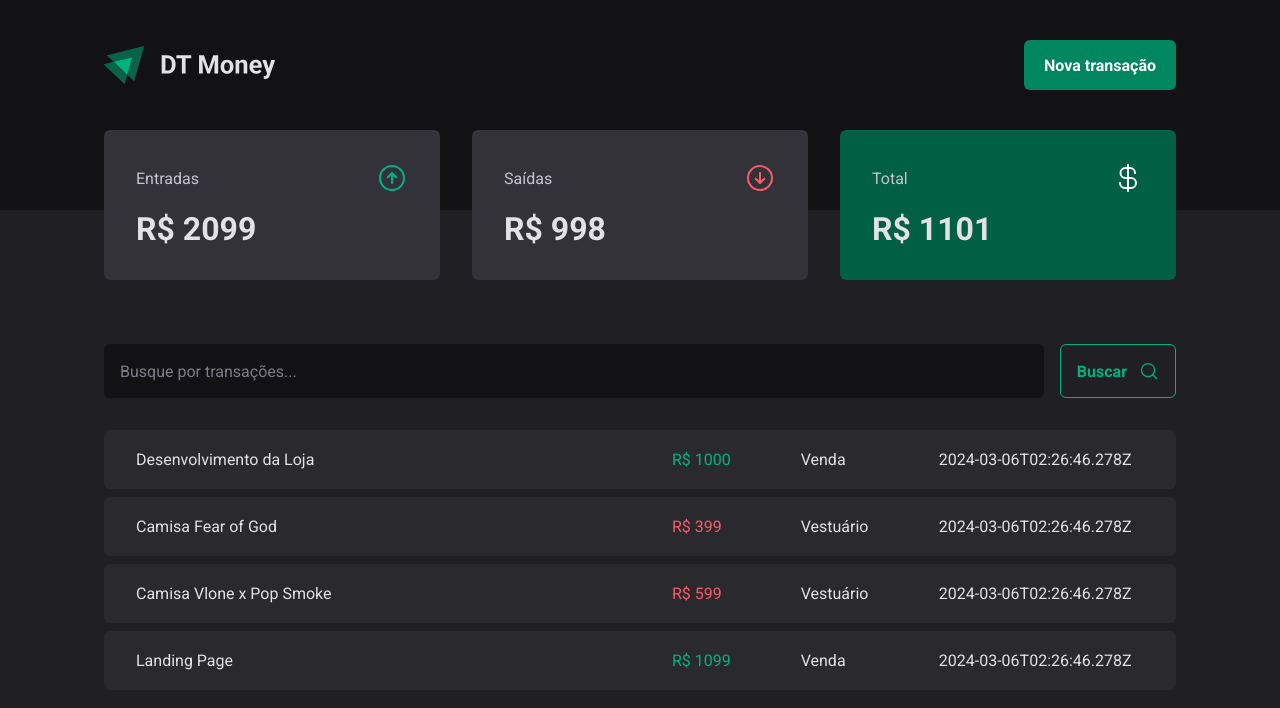
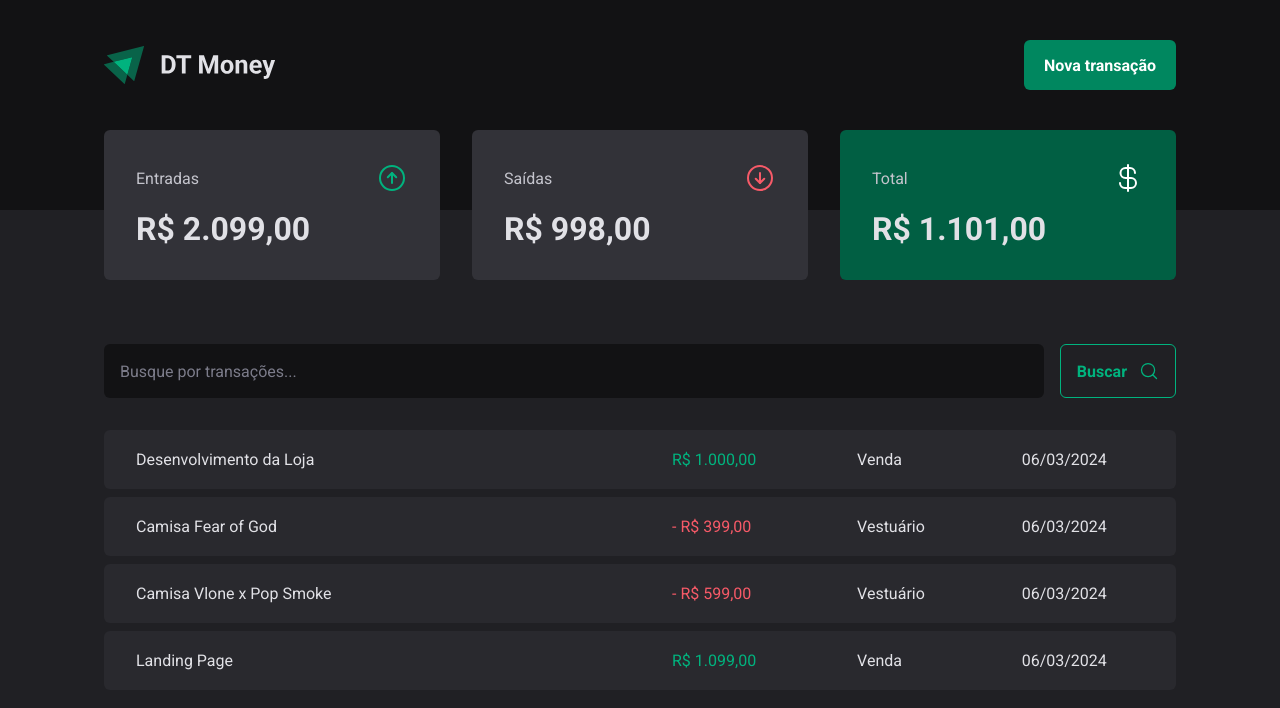
Before and after one commit to RuanCxrdoso/DT-Money, a React (Vite) app: page / in a window 1280 px wide. Shown: the top 708 px of the page. Built offline with nearby package versions, Linux system fonts and the light colour scheme; data requests are answered from the project's data file.

Commit message:
feat: Values format

```diff
--- a/src/components/Summary/index.tsx
+++ b/src/components/Summary/index.tsx
@@ -2,6 +2,7 @@
 import { SummaryCard, SummaryContainer } from "./style";
 import { useContext } from "react";
 import { TransactionContext } from "../../contexts/TransactionsContext";
+import { numberFormatter } from "../../utils/formatter";
 
 export function Summary() {
   const { transactions } = useContext(TransactionContext)
@@ -15,7 +16,7 @@
       accum.total -= transaction.price
     }
     return accum
-  }, { income: 0, outcome: 0, total: 0})
+  }, { income: 0, outcome: 0, total: 0 })
 
   return (
     <SummaryContainer>
@@ -24,21 +25,21 @@
           <span>Entradas</span>
           <ArrowCircleUp size={32} color="#00b37e" />
         </header>
-        <strong>R$ {summary.income}</strong>
+        <strong>{numberFormatter.format(summary.income)}</strong>
       </SummaryCard>
       <SummaryCard>
         <header>
           <span>Saídas</span>
           <ArrowCircleDown size={32} color="#f75a68" />
         </header>
-        <strong>R$ {summary.outcome}</strong>
+        <strong>{numberFormatter.format(summary.outcome)}</strong>
       </SummaryCard>
       <SummaryCard variant="green">
         <header>
           <span>Total</span>
           <CurrencyDollar size={32} color="#fff" />
         </header>
-        <strong>R$ {summary.total}</strong>
+        <strong>{numberFormatter.format(summary.total)}</strong>
       </SummaryCard>
     </SummaryContainer>
   )
--- a/src/pages/Transactions/index.tsx
+++ b/src/pages/Transactions/index.tsx
@@ -4,6 +4,7 @@
 import { SearchForm } from "./components/SearchForm"
 import { PriceHighlight, TransactionsContainer, TransactionsTable } from "./style"
 import { TransactionContext } from "../../contexts/TransactionsContext"
+import { dateFormatter, numberFormatter } from "../../utils/formatter"
 
 export function Transactions() {
   const { transactions } = useContext(TransactionContext)
@@ -22,10 +23,13 @@
                 <tr key={transaction.id}>
                   <td width="50%">{transaction.description}</td>
                   <td>
-                    <PriceHighlight variant={transaction.type}>R$ {transaction.price}</PriceHighlight>
+                    <PriceHighlight variant={transaction.type}>
+                      {transaction.type === 'outcome' && '- '}
+                      {numberFormatter.format(transaction.price)}
+                    </PriceHighlight>
                   </td>
                   <td>{transaction.category}</td>
-                  <td>{transaction.createdAt}</td>
+                  <td>{dateFormatter.format(new Date(transaction.createdAt))}</td>
                 </tr>
               )
             })}
--- /dev/null
+++ b/src/utils/formatter.ts
@@ -0,0 +1,5 @@
+export const dateFormatter = new Intl.DateTimeFormat('pt-BR')
+export const numberFormatter = new Intl.NumberFormat('pt-BR', {
+  style: 'currency',
+  currency: 'BRL',
+})
```
